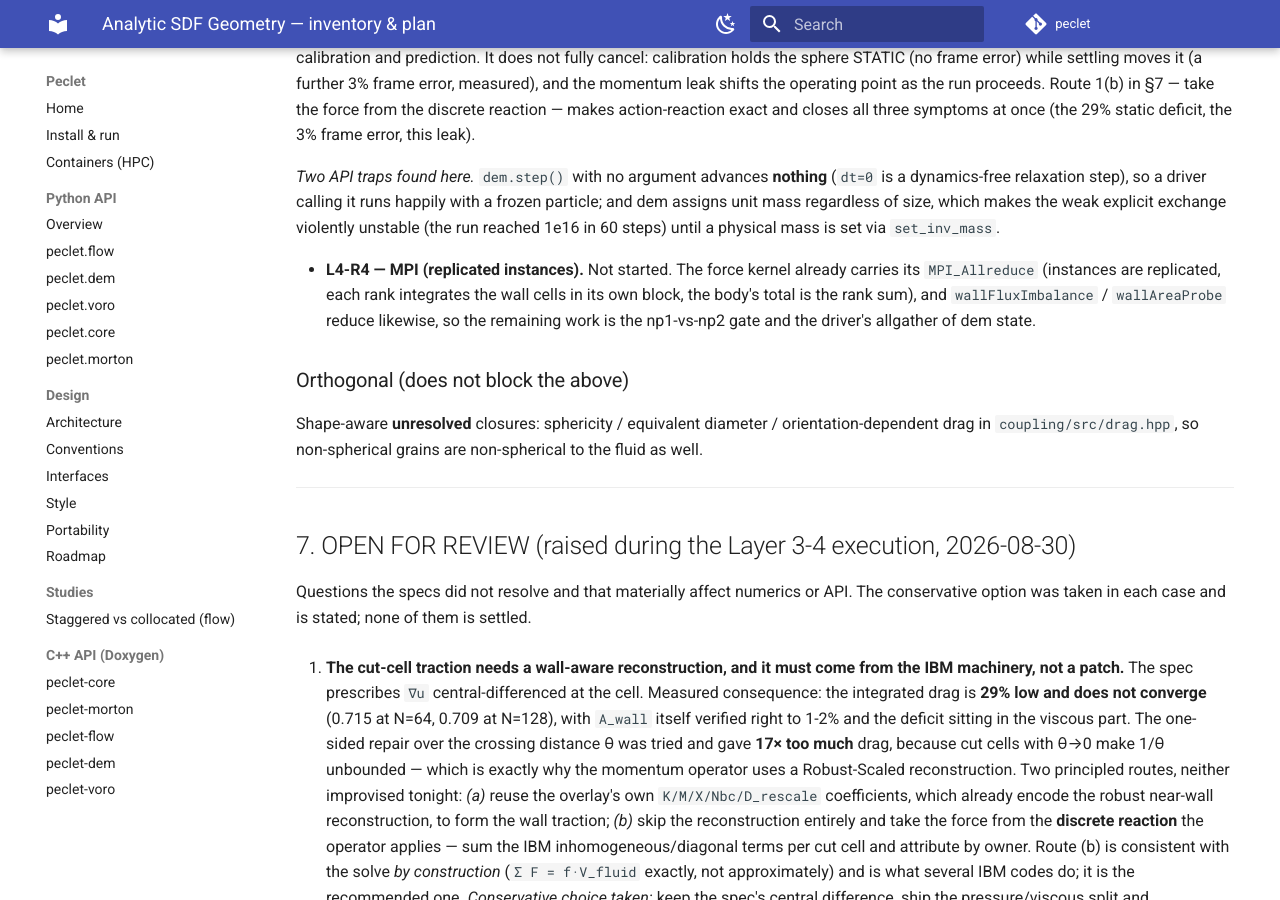
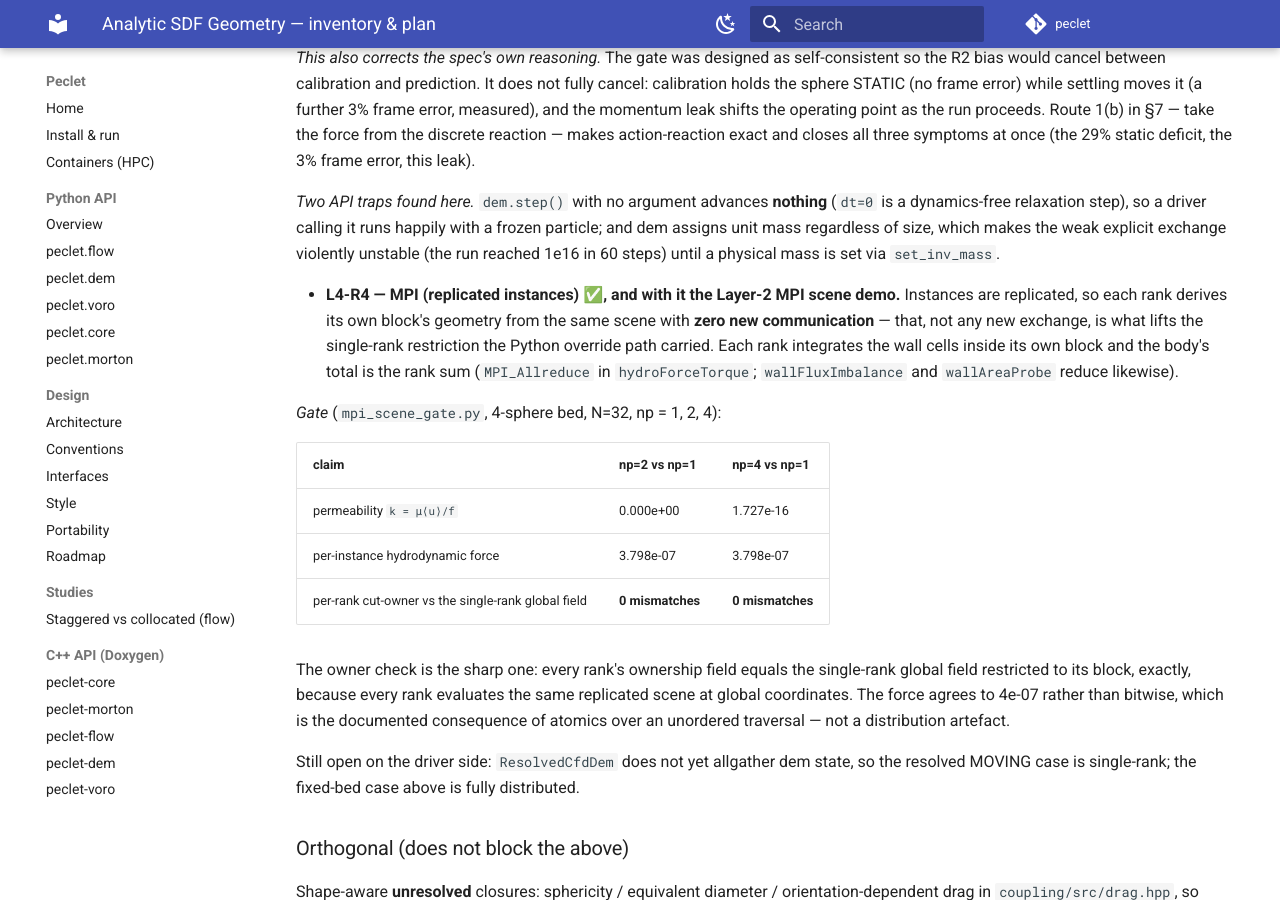
Before and after one commit to computational-chemical-engineering/peclet, an MkDocs documentation site: the page built from docs/ANALYTIC_SDF_GEOMETRY.md, in a window 1280 px wide and 900 px high, scrolled down 17504 px. Built offline with MkDocs 1.6.1 and Material for MkDocs 9.7.7, drawn with Linux system fonts in a browser that asks for light colours; comment, search, counter and statistics services are not loaded; some of the changed text lies outside the part shown.

Commit message:
docs: Layer 4 rung 4 + the Layer-2 MPI scene demo — one gate closes both
Replicated instances need ZERO new communication, so a rank derives its own block's geometry from
the shared scene and the resolved loads are a rank sum. Gated at np = 1, 2, 4 on the 4-sphere bed
(mpi_scene_gate.py, new probe):

  permeability k = mu<u>/f                      0.000e+00 and 1.727e-16 relative to np=1
  per-instance hydrodynamic force               3.798e-07 relative (atomics, so not bitwise)
  per-rank cut owner vs the single-rank field   0 mismatches at np=2 AND np=4

The owner check is the sharp one: every rank's ownership field equals the single-rank global field
restricted to its block, EXACTLY, because every rank evaluates the same replicated scene at global
coordinates. That is the property that lifts the single-rank restriction of the Python override
path, and it is now measured rather than argued.

Remaining on the driver side: ResolvedCfdDem does not yet allgather dem state, so the resolved
MOVING case is single-rank; the fixed bed above is fully distributed.

Co-Authored-By: Claude Opus 5 <noreply@anthropic.com>
Claude-Session: https://claude.ai/code/session_015VFHwjBNfmqw89iVFh2sC6

```diff
--- a/docs/ANALYTIC_SDF_GEOMETRY.md
+++ b/docs/ANALYTIC_SDF_GEOMETRY.md
@@ -18,7 +18,9 @@
 > **LAYER 1 COMPLETE** (dem `e90a5d1`, `9b1de61`, `eb8de1c`, `608916b`, `7edb05d`; core `a78d0f0`).
 > **LAYER 2 (flow) largely SHIPPED** (flow `553524b`, `0706196`): device scene via core
 > SceneQueryDevice, native periodicity, in-solver exact crossings (staggered AND collocated
-> placement); still open: MPI np2 demo, AUTO-guard relaxation, Saye/quadrature apertures.
+> placement). **MPI scene demo DONE 2026-08-30** (gated at np = 1, 2, 4: k identical, per-rank cut
+> ownership exactly the single-rank field restricted to the block — see Layer 4 rung 4, which the
+> same gate closes). Still open: AUTO-guard relaxation, Saye/quadrature apertures.
 > **LAYER 3 (moving geometry) COMPLETE 2026-08-30** — cut ownership, kinematic wall velocity in the
 > momentum operator, the wall's own volume flux in the projection, and the moving-step driver
 > (core `318d651`, `81a3f7c`; flow `1b00405`, `7f87b21`). Opt-in throughout: the fingerprint
@@ -28,7 +30,7 @@
 > then 1.51** once measured against a trustworthy reference. A full per-step geometry rebuild costs
 > **9.3 ms at 64³ / 37.0 ms at 128³ on an RTX 5080 — 1.5-1.6× a static step**, which is far cheaper
 > than the 339 ms host datum that motivated deferring incremental rebuild.
-> **LAYER 4 (resolved CFD-DEM): rungs 1-3 executed, rung 4 (MPI) not started.** The dem→scene
+> **LAYER 4 (resolved CFD-DEM): rungs 1-4 executed.** The dem→scene
 > bridge, the cut-cell traction integral and the weak-coupling motion loop are in (`ResolvedCfdDem`
 > in `coupling/python`, `hydro_force_torque` in flow); the loop RUNS and converges to a slip
 > plateau. **One defect explains every miss**: the reconstructed traction under-reads. Attribution
@@ -803,10 +805,28 @@ missing `_coupling` extension (which only the UNRESOLVED driver uses).
   dem assigns unit mass regardless of size, which makes the weak explicit exchange violently
   unstable (the run reached 1e16 in 60 steps) until a physical mass is set via `set_inv_mass`.
 
-- **L4-R4 — MPI (replicated instances).** Not started. The force kernel already carries its
-  `MPI_Allreduce` (instances are replicated, each rank integrates the wall cells in its own block,
-  the body's total is the rank sum), and `wallFluxImbalance` / `wallAreaProbe` reduce likewise, so
-  the remaining work is the np1-vs-np2 gate and the driver's allgather of dem state.
+- **L4-R4 — MPI (replicated instances) ✅, and with it the Layer-2 MPI scene demo.** Instances are
+  replicated, so each rank derives its own block's geometry from the same scene with **zero new
+  communication** — that, not any new exchange, is what lifts the single-rank restriction the
+  Python override path carried. Each rank integrates the wall cells inside its own block and the
+  body's total is the rank sum (`MPI_Allreduce` in `hydroForceTorque`; `wallFluxImbalance` and
+  `wallAreaProbe` reduce likewise).
+
+  *Gate* (`mpi_scene_gate.py`, 4-sphere bed, N=32, np = 1, 2, 4):
+
+  | claim | np=2 vs np=1 | np=4 vs np=1 |
+  |---|---|---|
+  | permeability `k = μ⟨u⟩/f` | 0.000e+00 | 1.727e-16 |
+  | per-instance hydrodynamic force | 3.798e-07 | 3.798e-07 |
+  | per-rank cut-owner vs the single-rank global field | **0 mismatches** | **0 mismatches** |
+
+  The owner check is the sharp one: every rank's ownership field equals the single-rank global
+  field restricted to its block, exactly, because every rank evaluates the same replicated scene at
+  global coordinates. The force agrees to 4e-07 rather than bitwise, which is the documented
+  consequence of atomics over an unordered traversal — not a distribution artefact.
+
+  Still open on the driver side: `ResolvedCfdDem` does not yet allgather dem state, so the resolved
+  MOVING case is single-rank; the fixed-bed case above is fully distributed.
 
 ### Orthogonal (does not block the above)
 
```
